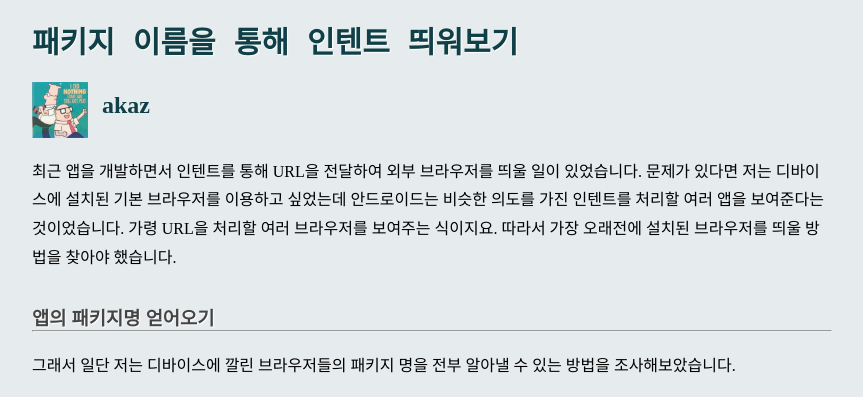
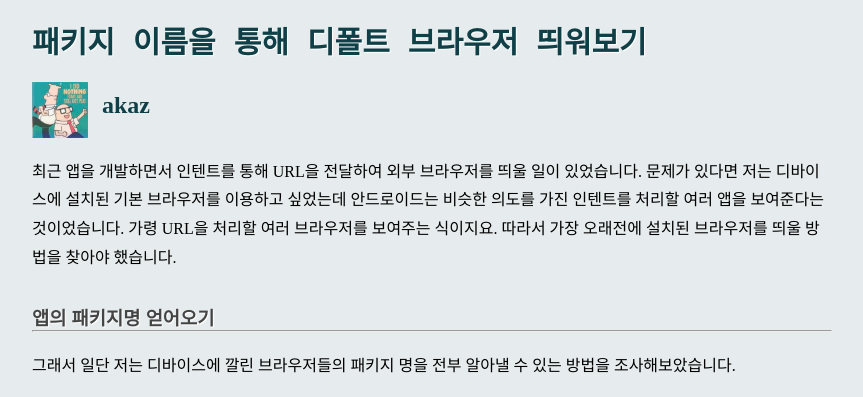
Before and after one commit to darjeeling/spoqa.github.com, a Jekyll site: the page built from _posts/2012-05-21-open-intent-by-package-name.md, in a window 1280 px wide and 900 px high, scrolled down 435 px, cut to the strip 235-632 px from the top of the window. Shown: the whole strip, without its empty margins (208-1071 px from the left). Built offline with Jekyll 4.4.1, drawn with Linux system fonts in a browser that asks for light colours; nearby versions of some CDN libraries; comment, search, counter and statistics services are not loaded.

Commit message:
제목 수정

```diff
--- a/_posts/2012-05-21-open-intent-by-package-name.md
+++ b/_posts/2012-05-21-open-intent-by-package-name.md
@@ -1,6 +1,6 @@
 ---
 layout: entry
-title: 패키지 이름을 통해 인텐트 띄워보기
+title: 패키지 이름을 통해 디폴트 브라우저 띄워보기
 author: akaz
 author-email: akaz@spoqa.com
 description: 최근 앱 개발중 있었던 문제를 살펴보면서 패키지명을 통해 인텐트를 띄우는 방법을 알아봅니다.
```
